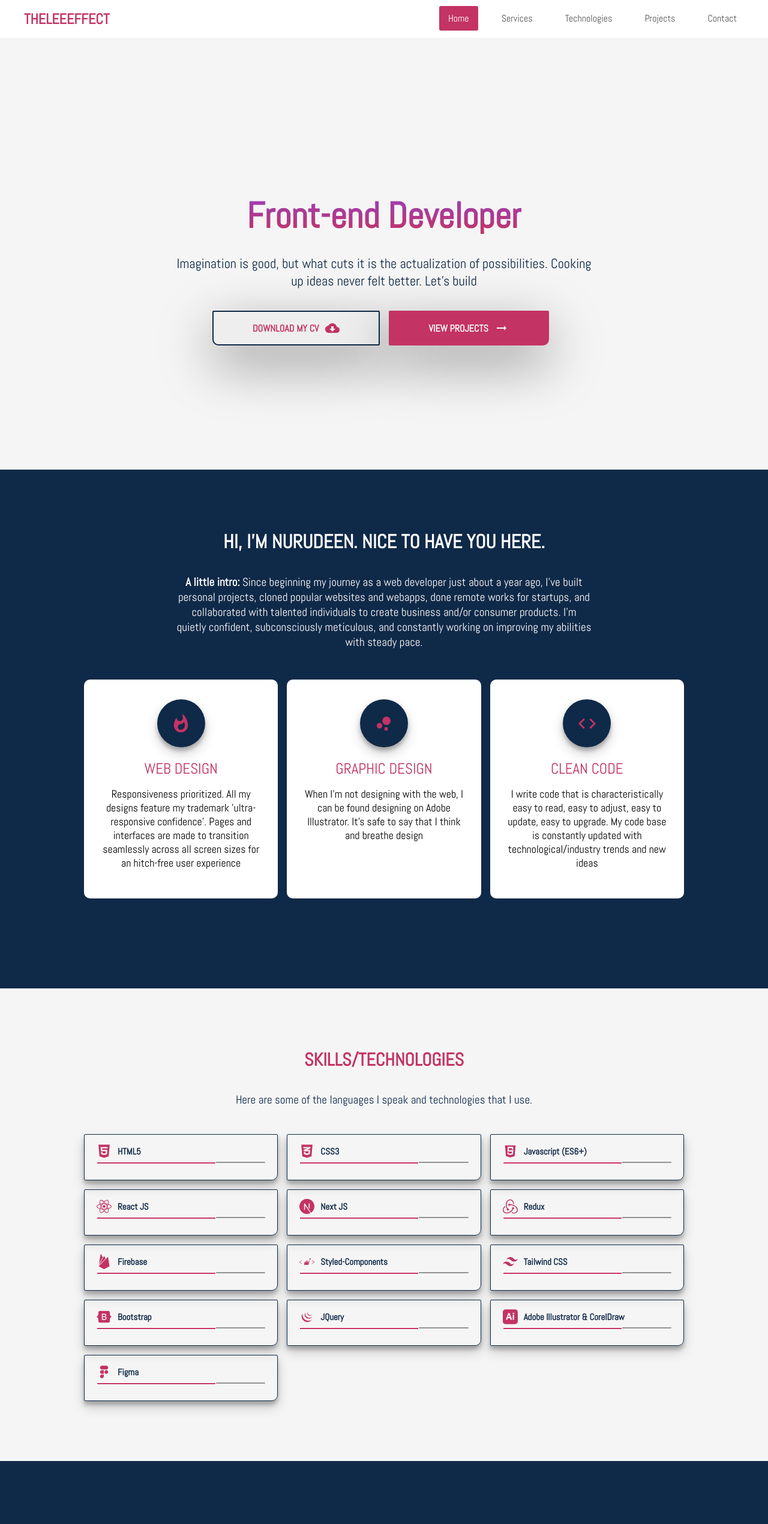
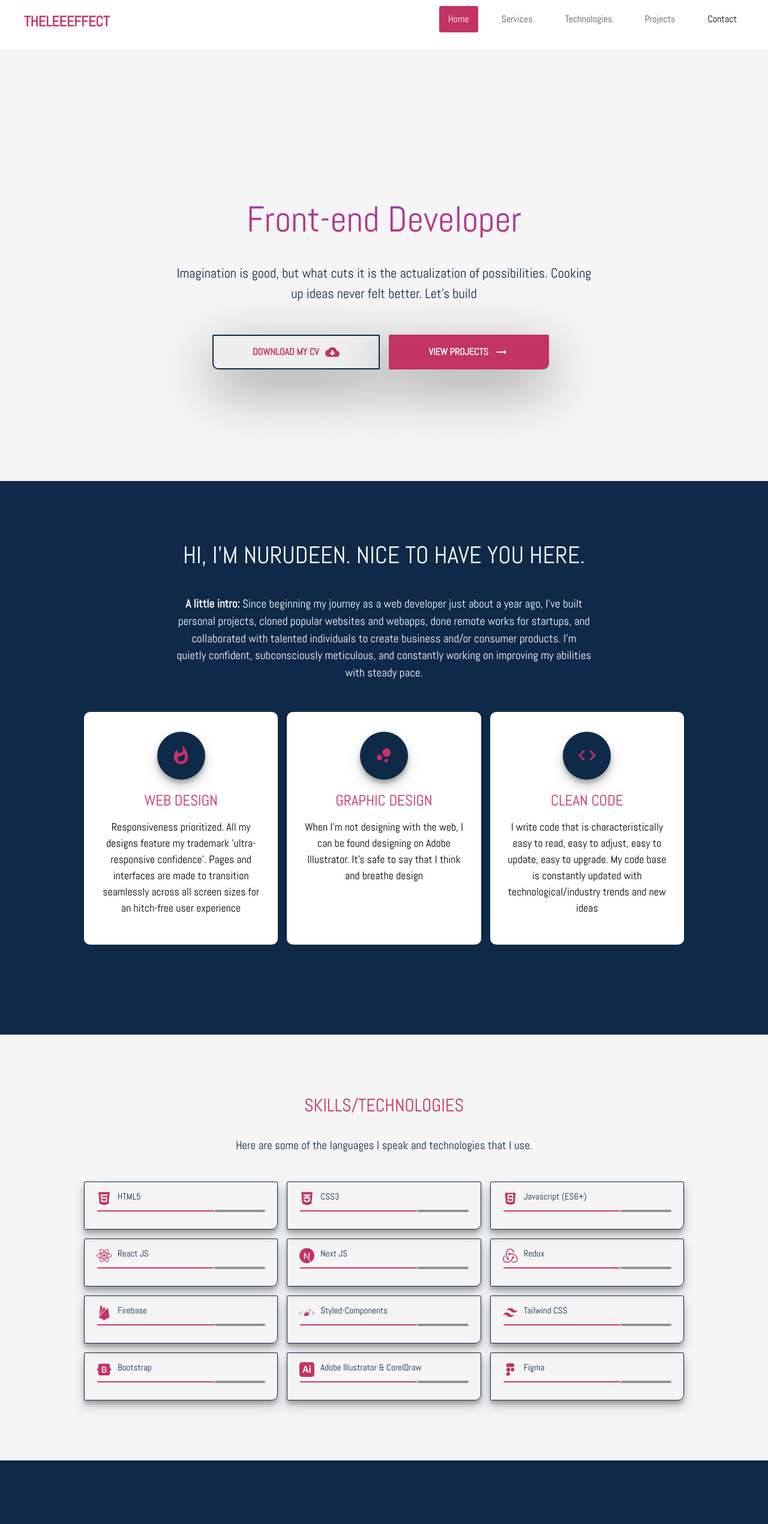
Before and after one commit to Nurmalee/next-big-thing, a Next.js app: page / in a window 1280 px wide. Shown: the top 2541 px of the page at 60% size. Built offline with nearby package versions, Linux system fonts and the light colour scheme.

Commit message:
fix: addes SSH project, converted contact form into modal

```diff
--- a/components/Banner.js
+++ b/components/Banner.js
@@ -11,7 +11,7 @@ const Banner = () => {
                 <p> Imagination is good, but what cuts it is the actualization of possibilities. Cooking up ideas never felt better. Let&apos;s build </p>
 
                 <div className={styles.buttons}>
-                    <a href="https://drive.google.com/file/d/1QfsqFUvw1tn3LnbFYlM27c5EO8gD4h8_/view?usp=sharing" download target="_blank" rel="noreferrer"> download my CV <CloudDownload style={{marginLeft: "10px"}} /> </a>
+                    <a href="https://drive.google.com/file/d/1Fo7k33QPL-uZa2i9XFWBrWhd69Q1HXVS/view?usp=sharing" download target="_blank" rel="noreferrer"> download my CV <CloudDownload style={{marginLeft: "10px"}} /> </a>
                     <a href="#projects"> view projects <ArrowRightAlt style={{marginLeft: "10px"}} /> </a>
                     {/* <button> view projects <ArrowRightAltIcon /> </button> */}
                 </div>
--- a/components/ContactMe.js
+++ b/components/ContactMe.js
@@ -1,8 +1,10 @@
 import styles from '../styles/ContactMe.module.css'
 import emailjs from 'emailjs-com'
 import toast, {Toaster} from 'react-hot-toast'
+import { Button, Modal } from 'react-bootstrap';
 
-const ContactMe = () => {
+const ContactMe = ({show, setShow}) => {
+    const handleClose = () => setShow(false);
 
     const handleSubmit = (e) => {
         e.preventDefault();
@@ -10,6 +12,7 @@ const ContactMe = () => {
         emailjs.sendForm('service_7froz6r', 'template_lxrkzgj', e.target, 'user_p7bBt2jrDsoor1LW6MHS0')
         .then((result) => {
             toast.success(result.text, "message sent")
+            setShow(false)
         }, (error) => {
             toast.error(error.text, "message not sent")
         });
@@ -17,8 +20,20 @@ const ContactMe = () => {
         e.target.reset()
     }
 
+
         return (
-        <div className={styles.Container} id="contact">
+          <>
+            <Modal
+                size='md'
+                aria-labelledby='contained-modal-title-vcenter'
+                centered
+                show={show}
+                onHide={handleClose}
+            >
+                <Modal.Header closeButton>
+                    {/* <Modal.Title>Modal heading</Modal.Title> */}
+                </Modal.Header>
+                <Modal.Body>
                     <div className={styles.Content}>
 
                         <h1> Want to discuss a job or collaboration? <span> I&apos;m most definitely game. </span></h1>
@@ -45,14 +60,55 @@ const ContactMe = () => {
                             </div>
 
                             <button type="submit"> send message </button>
+                        </form>
+                    </div>
+                    </Modal.Body>
+                    {/* <Modal.Footer>
+                        <Button variant="secondary" onClick={handleClose}>
+                        Close
+                        </Button>
+                    </Modal.Footer> */}
+            </Modal>
+            <Toaster />
+          </>
+        );
 
-                </form>
+    // return (
+    //     <div className={styles.Container} id="contact">
+    //         <div className={styles.Content}>
 
-            </div>
+    //             <h1> Want to discuss a job or collaboration? <span> I&apos;m most definitely game. </span></h1>
 
-            <Toaster />
-        </div>
-    )
+    //             <form onSubmit={handleSubmit}>
+    //                 <div className={styles.FormField}>
+    //                     <label htmlFor="name">Sender Name</label>
+    //                     <input type="text" name="name" placeholder="name" required />
+    //                 </div>
+
+    //                 <div className={styles.FormField}>
+    //                     <label htmlFor="email">Sender Email</label>
+    //                     <input type="email" name="email" placeholder="email" required />
+    //                 </div>
+
+    //                 <div className={styles.FormField}>
+    //                     <label htmlFor="subject"> Message Subject</label>
+    //                     <input type="text" name="subject" placeholder="Reason for message" required />
+    //                 </div>
+
+    //                 <div className={styles.FormField}>
+    //                     <label htmlFor="message"> Message Body</label>
+    //                     <textarea rows={7} name="message" placeholder="Share your thoughts with me here" required />
+    //                 </div>
+
+    //                 <button type="submit"> send message </button>
+
+    //             </form>
+
+    //         </div>
+
+    //         <Toaster />
+    //     </div>
+    // )
 }
 
 export default ContactMe
--- a/components/Navbar.js
+++ b/components/Navbar.js
@@ -1,47 +1,72 @@
-import { Menu, Close } from '@material-ui/icons';
+import { Menu, Close } from '@material-ui/icons'
 import { useRef, useEffect, useState } from 'react'
+import ContactMe from './ContactMe'
 
-const navListLinks = ['home','services','technologies','projects','contact',]
+const navListLinks = ['home', 'services', 'technologies', 'projects']
 
 const Navbar = () => {
-
 	const listWrapperRef = useRef()
 	const listRef = useRef()
-    const [ navIsOpen, setNavIsOpen ] = useState(false)
-    const [ active, setActive ] = useState(0)
+	const [navIsOpen, setNavIsOpen] = useState(false)
+	const [active, setActive] = useState(0)
+	const [show, setShow] = useState(false)
 
 	useEffect(() => {
 		const listHeight = listRef.current.getBoundingClientRect().height
-        if(navIsOpen){
+		if (navIsOpen) {
 			listWrapperRef.current.style.height = `${listHeight}px`
 		} else {
 			listWrapperRef.current.style.height = `0px`
 		}
 	}, [navIsOpen])
 
+	const handleLinkClick = (e, index) => {
+		console.log(e.target)
+		setActive(index)
+        setNavIsOpen(false)
+	}
+
+    const handleShow = () => setShow(true);
+
 	const activeStyle = {
 		backgroundColor: '#C33364',
-        color: 'white'
+		color: 'white',
 	}
 
 	return (
+		<>
 			<nav>
 				<div>
 					<h2> TheLeeEffect </h2>
-                { navIsOpen ? <Close onClick={() => setNavIsOpen(!navIsOpen)} /> : <Menu onClick={() => setNavIsOpen(!navIsOpen)} /> }
+					{navIsOpen ? (
+						<Close onClick={() => setNavIsOpen(!navIsOpen)} />
+					) : (
+						<Menu onClick={() => setNavIsOpen(!navIsOpen)} />
+					)}
 				</div>
 
 				<div ref={listWrapperRef}>
 					<ul ref={listRef}>
 						{navListLinks.map((link, index) => {
 							return (
-                            <li key={index} onClick={() => setActive(index)}> <a href={`#${link}`} style={index === active ? activeStyle : {}}> {link} </a> </li>
+								<li key={index} onClick={(e) => handleLinkClick(e, index)}>
+									<a
+										href={`#${link}`}
+										style={index === active ? activeStyle : {}}>
+										{link}
+									</a>
+								</li>
 							)
-                    }
-                    )}
+						})}
+						<li onClick={handleShow}>
+							<a>Contact</a>
+						</li>
 					</ul>
 				</div>
 			</nav>
+
+			<ContactMe show={show} setShow={setShow} />
+		</>
 	)
 }
 
--- a/data/index.js
+++ b/data/index.js
@@ -23,10 +23,10 @@ export const navList = [
         title: 'works/projects',
         href: '#projects'
     },
-    {
-        title: 'contact me',
-        href: '#contactme'
-    }
+    // {
+    //     title: 'contact me',
+    //     href: '#contactme'
+    // }
 ]
 
 export const bannerList = [
@@ -114,10 +114,10 @@ export const techList = [
         title: 'Bootstrap',
         Icon: FaBootstrap,
     },
-    {
-        title: 'jQuery',
-        Icon: DiJqueryLogo,
-    },
+    // {
+    //     title: 'jQuery',
+    //     Icon: DiJqueryLogo,
+    // },
     {
         title: 'Adobe illustrator & CorelDraw',
         Icon: SiAdobeillustrator,
@@ -130,11 +130,11 @@ export const techList = [
 
 export const projectList = [
     {
-        imageUrl: '/images/works/moviesNow.PNG',
-        title: 'moviesNow.se',
-        desc: 'A movie platform utilising the IMDB database to render various categories/genres of movies',
-        type: 'next js',
-        link: "https://moviesnow-se.vercel.app/"
+        imageUrl: '/images/works/Service_School_House.PNG',
+        title: 'Service School House',
+        desc: 'A training services platform designed to help organizations empower their contact center staff to provide outstanding customer service',
+        type: 'react js',
+        link: "https://learningplatform.sandbox.9ijakids.com/"
     },
     {
         imageUrl: '/images/works/nimdee_project.PNG',
@@ -142,6 +142,13 @@ export const projectList = [
         desc: 'An educational platform that provides students (of junior school level), schools and parents with thousands of worksheets and other learning materials',
         type: 'react js',
         link: "https://nimdee.com"
+    },
+    {
+        imageUrl: '/images/works/moviesNow.PNG',
+        title: 'moviesNow.se',
+        desc: 'A movie platform utilising the IMDB database to render various categories/genres of movies',
+        type: 'next js',
+        link: "https://moviesnow-se.vercel.app/"
     },
     // {
     //     imageUrl: '/images/works/formplus_templates.JPG',
@@ -180,13 +187,13 @@ export const projectList = [
         type: 'react js',
         link: "https://instagramlee.herokuapp.com"
     },
-    {
-        imageUrl: '/images/works/facebook_clone.JPG',
-        title: 'facebook (clone)',
-        desc: 'A clone of the web version of my personal facebook landing page',
-        type: 'react js',
-        link: "https://nurmalee.github.io/facebook-webapp-clone/"
-    },
+    // {
+    //     imageUrl: '/images/works/facebook_clone.JPG',
+    //     title: 'facebook (clone)',
+    //     desc: 'A clone of the web version of my personal facebook landing page',
+    //     type: 'react js',
+    //     link: "https://nurmalee.github.io/facebook-webapp-clone/"
+    // },
     // {
     //     imageUrl: '/images/works/My-Porsche-Garage-Landing-Page.JPG',
     //     title: 'porsche garage',
--- a/package.json
+++ b/package.json
@@ -11,12 +11,16 @@
   "dependencies": {
     "@material-ui/core": "^4.12.3",
     "@material-ui/icons": "^4.11.2",
+    "bootstrap": "^5.1.3",
     "emailjs-com": "^3.2.0",
+    "framer-motion": "^6.2.3",
     "next": "11.1.2",
     "react": "17.0.2",
+    "react-bootstrap": "^2.1.1",
     "react-dom": "17.0.2",
     "react-hot-toast": "^2.1.1",
     "react-icons": "^4.3.1",
+    "react-intersection-observer": "^8.33.1",
     "react-scroll": "^1.8.4",
     "sweetalert2": "^11.1.5"
   },
--- a/pages/_app.js
+++ b/pages/_app.js
@@ -1,3 +1,6 @@
+
+// ensure all pages have Bootstrap CSS
+import 'bootstrap/dist/css/bootstrap.min.css';
 import '../styles/globals.css'
 
 function MyApp({ Component, pageProps }) {
--- a/pages/index.js
+++ b/pages/index.js
@@ -6,16 +6,17 @@ import AboutMeAndServices from '../components/AboutMeAndServices'
 import styles from '../styles/Home.module.css'
 import Technologies from '../components/Technologies'
 import Projects from '../components/Projects'
-import ContactMe from '../components/ContactMe'
+// import ContactMe from '../components/ContactMe'
 import Footer from '../components/Footer'
 
 export default function Home() {
 	return (
+		<>
 			<div className={styles.container}>
 				<Head>
 					<title>Nurudeen Lawal</title>
-        <meta name="description" content="Generated by create next app" />
-        <link rel="icon" href="/favicon.ico" />
+					<meta name='description' content='Generated by create next app' />
+					<link rel='icon' href='/favicon.ico' />
 				</Head>
 
 				<Navbar />
@@ -24,10 +25,9 @@ export default function Home() {
 				<AboutMeAndServices />
 				<Technologies />
 				<Projects />
-      <ContactMe />
+				{/* <ContactMe /> */}
+			</div>
 			<Footer />
-
-
-    </div>
+		</>
 	)
 }
--- a/styles/ContactMe.module.css
+++ b/styles/ContactMe.module.css
@@ -2,20 +2,20 @@
     background-color: whitesmoke;
 }
 
-.Content {
+/* .Content {
     width: 90vw;
     max-width: 1000px;
     margin: 0 auto;
-    /* margin-top: 50px; */
     flex: 1;
     padding: 100px 0;
     color: #0f2948;
-}
+} */
 
 .Content > h1 {
     color: #C33364;
-    text-transform: uppercase;
+    text-transform: capitalize;
     text-align: center;
+    font-size: 20px;
 }
 
 .Content > h1 > span {
@@ -53,35 +53,44 @@
 }
 
 .Content form div input, .Content form div textarea {
-    padding: 7px 10px;
-    font-size: 18px;
+    padding: 5px 10px;
+    font-size: 15px;
     border: 2px solid #C33364;
+    border-radius: 5px;
     outline: none;
 }
 
 .Content form div input::placeholder , .Content form div textarea::placeholder {
-    text-transform: uppercase;
+    text-transform: capitalize;
 }
+
 .Content form button {
-    padding: 15px 65px;
-    border-radius: 2px;
+    padding: 7px 20px;
     display: flex;
     align-items: center;
     outline: none;
     text-transform: uppercase;
     cursor: pointer;
     font-size: 16px;
-    font-weight: 600;
     box-shadow: rgba(0, 0, 0, 0.4) 0px 30px 90px;
-    border-bottom-right-radius: 10px;
+    border: none;
+    border-radius: 3px;
     background-color: #0f2948;
-    border: 2px solid #C33364;
     color: white;
     margin-top: 20px;
 }
 
+.Content form button:hover {
+    background-color: #C33364;
+}
+
 @media screen and (min-width: 768px) {
-    .Content form {
-        width: 67%;
+    .Content > h1 {
+        font-size: 25px;
+    }
+
+    .Content form div input, .Content form div textarea {
+        padding: 7px 10px;
+        font-size: 18px;
     }
 }
--- a/styles/Footer.module.css
+++ b/styles/Footer.module.css
@@ -2,14 +2,18 @@
     width: 90vw;
     max-width: 1000px;
     margin: 0 auto;
-    padding: 100px 0;
-    color: white;
+    padding: 50px 0;
+    color: black;
     text-align: center;
+    background-color: white;
 }
 
 .Container > h1 {
     text-transform: uppercase;
     text-align: center;
+    color: #C33364;
+    font-weight: 700;
+    font-size: 30px
 }
 
 
@@ -37,6 +41,7 @@
     background-color: transparent;
     padding: 15px;
     border: 2px solid white;
+    box-shadow: rgba(0, 0, 0, 0.24) 0px 3px 8px;
 }
 
 .Container footer a button:hover {
@@ -44,7 +49,7 @@
 }
 
 .Icon {
-    color: white;
+    color: black;
 }
 
 .Container footer a button:hover .Icon {
@@ -52,6 +57,12 @@
 }
 
 .Container > p:nth-of-type(2) {
-    margin-top: 45px;
+    margin-top: 25px;
     margin-bottom: 0;
 }
+
+@media only screen and (min-width: 768px) {
+    .Container > h1 {
+        font-size: 35px;
+    }
+}
--- a/styles/Technology.module.css
+++ b/styles/Technology.module.css
@@ -25,7 +25,7 @@
     margin: 5px 0;
     margin-bottom: 3px;
     border-radius: 10px;
-    height: 2px;
+    height: 4px;
     background-color: rgba(0, 0, 0, 0.4);
     position: relative;
 }
--- a/styles/globals.css
+++ b/styles/globals.css
@@ -19,7 +19,7 @@ body {
 
 a {
   color: inherit;
-  text-decoration: none;
+  text-decoration: none !important;
 }
 
 nav {
@@ -85,8 +85,7 @@ nav ul li a {
 
 nav ul li a:hover {
   background-color: #C33364;
-  color: #fff;
-  /* background-color: #3368c3 */
+  color: #fff !important;
 }
 
 @media screen and (min-width: 868px) {
@@ -132,6 +131,17 @@ nav ul li a:hover {
     font-size: 16px;
   }
 
+  /* nav ul li a:after {
+    content: "";
+    position: absolute;
+    bottom: 10px;
+    left: 0;
+    width: 0;
+    height: 0.5px;
+    background-color: #222;
+    transition: all 1.0s cubic-bezier(0.075, 0.82, 0.165, 1);
+  } */
+
   /* nav ul li::after {
     content: "";
     position: absolute;
```
Also changed, not shown: public/images/works/Service_School_House.PNG (added), 1 other file (tests, documents, lock files or other folders). Lines whose indentation alone changed are shown as unchanged.
